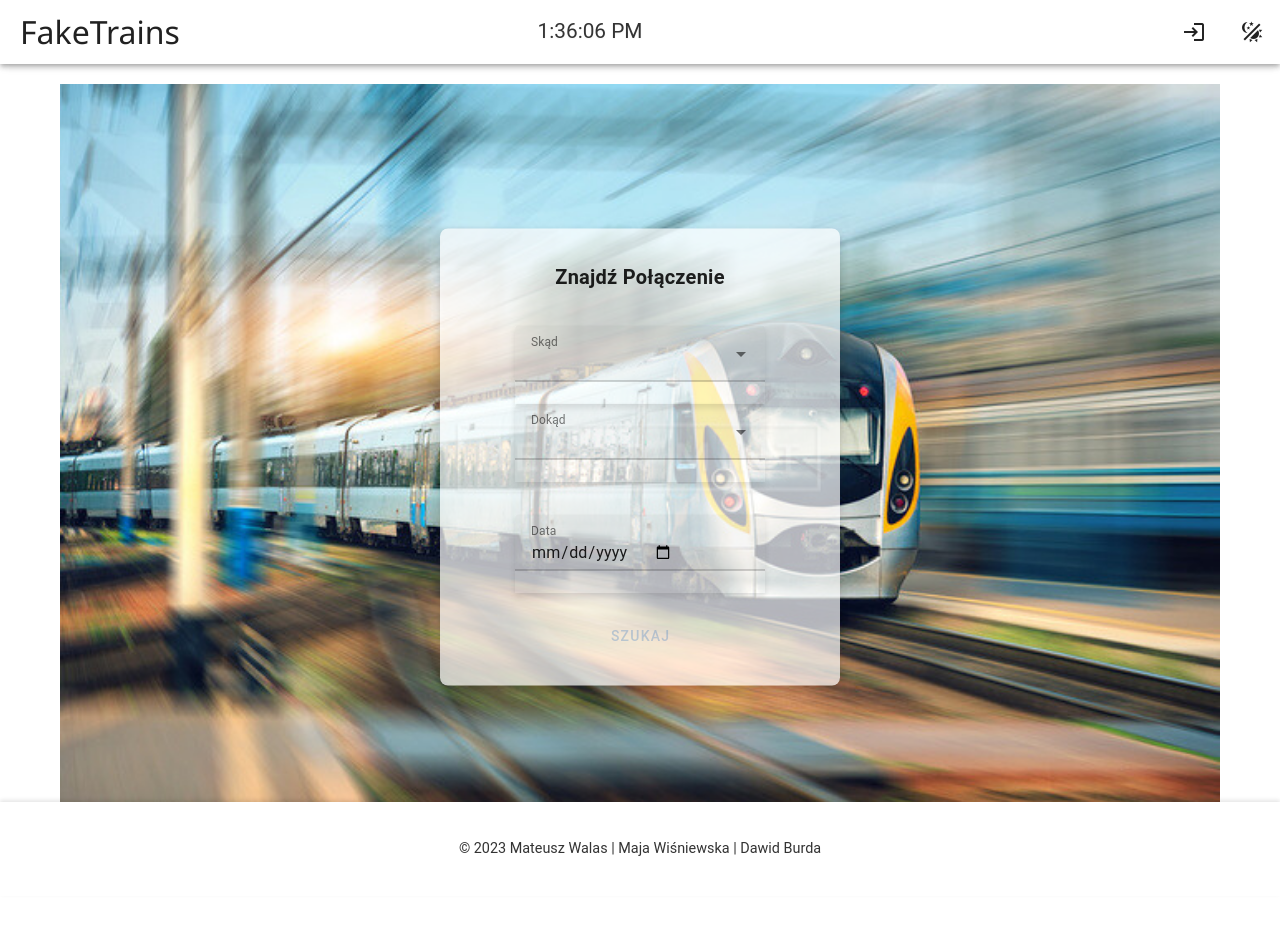
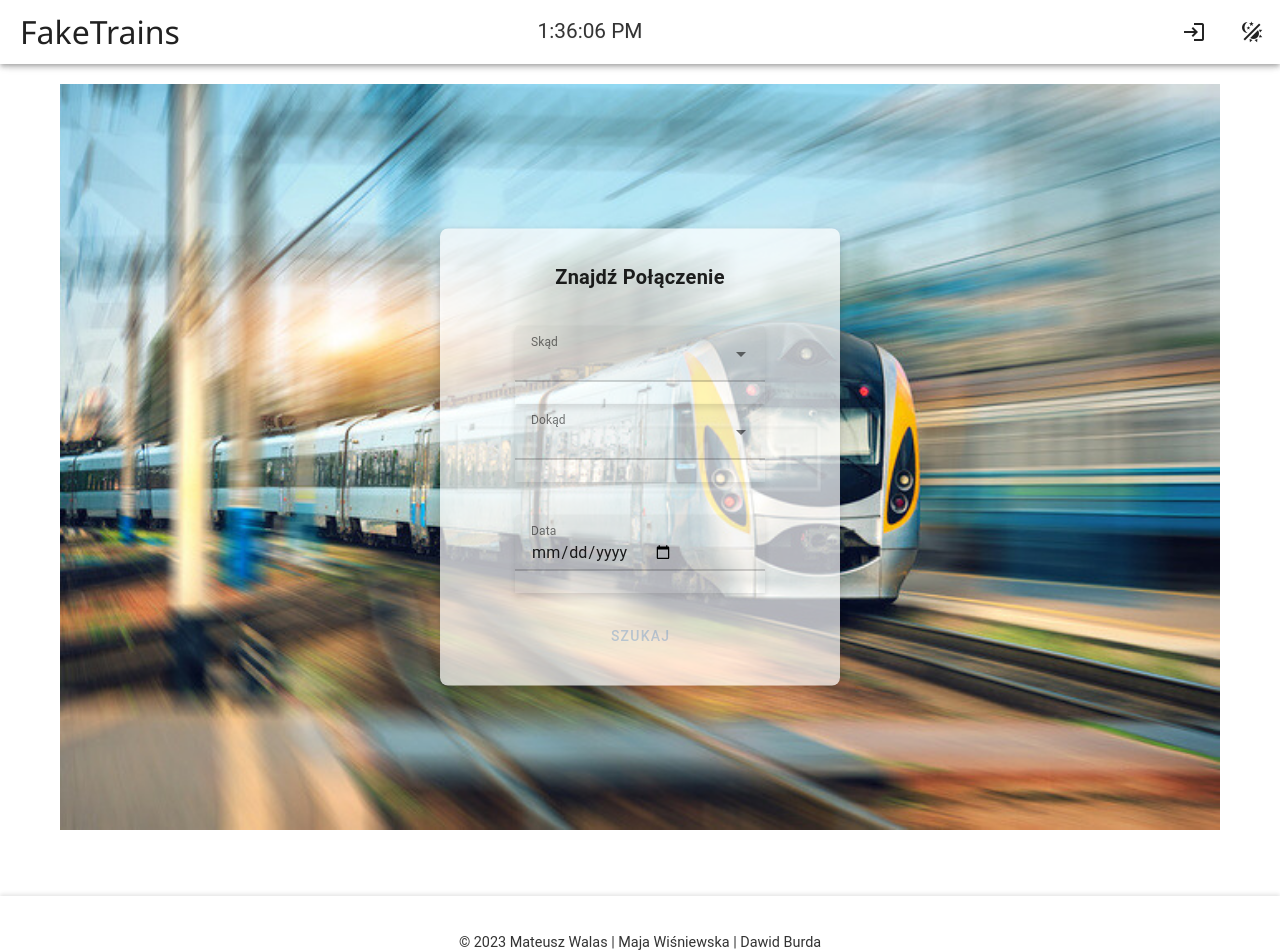
Before and after one commit to m-walas/faketrains, a Vue app in the folder frontend/: page / in a window 1280 px wide. Shown: the top 952 px of the page. Before the commit the page ends 896 px from the top, so only its background shows below. Built offline with nearby package versions, Linux system fonts and the light colour scheme.

Commit message:
Update @vitejs/plugin-vue to version 4.6.2

```diff
--- a/frontend/package.json
+++ b/frontend/package.json
@@ -22,7 +22,7 @@
   "devDependencies": {
     "@babel/types": "^7.21.4",
     "@types/node": "^18.15.0",
-    "@vitejs/plugin-vue": "^4.0.0",
+    "@vitejs/plugin-vue": "^4.6.2",
     "@vue/eslint-config-typescript": "^11.0.0",
     "eslint": "^8.37.0",
     "eslint-plugin-vue": "^9.3.0",
--- a/frontend/src/App.vue
+++ b/frontend/src/App.vue
@@ -14,6 +14,16 @@
 
 
 <style scoped>
+#app {
+  display: flex;
+  flex-direction: column;
+  min-height: 100vh;
+}
+
+.v-main {
+  flex: 1;
+}
+
 .fade-zoom-enter-active, .fade-zoom-leave-active {
   transition: opacity 0.3s ease, transform 0.3s ease;
 }
--- a/frontend/src/components/Footer.vue
+++ b/frontend/src/components/Footer.vue
@@ -18,8 +18,6 @@
   color: #333;
   box-shadow: 0 -2px 4px rgba(0, 0, 0, 0.1);
   font-size: 0.9rem;
-  position: absolute;
-  bottom: 0;
   width: 100%;
 }
 </style>
```
Also changed, not shown: 1 other file (tests, documents, lock files or other folders).
